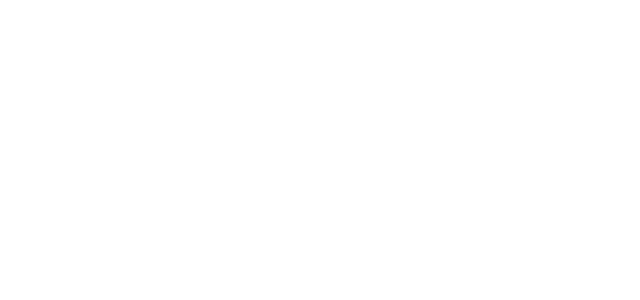
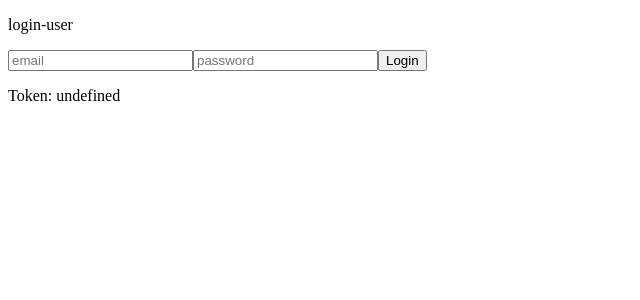
Before and after one commit to JohanHeman/PetAndOwner-Register, an Angular app in the folder PetAndOwner.Presentation/: page /login-user in a window 1280 px wide. Before the commit this address led to /. Shown: the top 300 px of the page, without its empty margins (0-640 px from the left). Built offline with nearby package versions, Linux system fonts and the light colour scheme.

Commit message:
add login component
add - login component
fix - login routes
fix - service login method
fix - service token storage

```diff
--- a/PetAndOwner.Presentation/src/app/app.routes.ts
+++ b/PetAndOwner.Presentation/src/app/app.routes.ts
@@ -1,8 +1,11 @@
 import { Routes } from '@angular/router';
 import { RegisterUser } from './user/register-user/register-user';
+import { LoginUser } from './user/login-user/login-user';
+
 import { Start } from './home/start/start';
 
 export const routes: Routes = [
   {path: "register-user", component: RegisterUser},
+  {path: "login-user", component: LoginUser},
   {path: "", component: Start}
 ];
--- a/PetAndOwner.Presentation/src/app/home/start/start.html
+++ b/PetAndOwner.Presentation/src/app/home/start/start.html
@@ -1,4 +1,4 @@
 <p>start works!</p>
 
 <button routerLink="/register-user" >Register</button>
-<button>Login</button>
+<button routerLink="/login-user" >Login</button>
--- /dev/null
+++ b/PetAndOwner.Presentation/src/app/user/login-user/login-user.html
@@ -0,0 +1,9 @@
+<p>login-user</p>
+
+<input type="email" [(ngModel)]="email" placeholder="email" />
+<input type="password" [(ngModel)]="password" placeholder="password" />
+
+<button (click)="Login()">Login</button>
+@if (token()){
+      <p>Token: {{ token() }}</p>
+}
--- /dev/null
+++ b/PetAndOwner.Presentation/src/app/user/login-user/login-user.ts
@@ -0,0 +1,35 @@
+import { Component, inject, signal } from '@angular/core';
+import { LoginRequest } from '../../api/api-client';
+import { UserService } from '../user-service';
+import { FormsModule } from '@angular/forms';
+
+@Component({
+  imports: [FormsModule],
+  selector: 'app-login-user',
+  styleUrl: './login-user.css',
+  templateUrl: './login-user.html',
+})
+export class LoginUser {
+
+  token = signal<string>("undefined");
+
+  email = ""
+  password = "";
+
+  private userService = inject(UserService);
+
+  Login() {
+    const request: LoginRequest = {
+      email: this.email,
+      password: this.password,
+    };
+
+    this.userService.login(request).subscribe({
+    next: (res) => {
+        this.userService.storeToken(res.accessToken!);
+        console.log('login successful');
+    },
+      error: error => console.log(error)
+    });
+  }
+}
--- a/PetAndOwner.Presentation/src/app/user/user-service.ts
+++ b/PetAndOwner.Presentation/src/app/user/user-service.ts
@@ -1,16 +1,28 @@
-import { inject, Injectable } from '@angular/core';
-import { ApiClient, RegisterRequest } from '../api/api-client';
+import { inject, signal, Injectable } from '@angular/core';
+import { ApiClient, RegisterRequest, LoginRequest } from '../api/api-client';
 
 @Injectable({
   providedIn: 'root',
 })
 export class UserService {
 
+
   private apiClient = inject(ApiClient);
+
+  token = signal<string | null>(localStorage.getItem('token'));
+
+  storeToken(token: string) {
+  this.token.set(token);
+  localStorage.setItem('token', token);
+  }
 
   register(request: RegisterRequest){
     return this.apiClient.register(request);
   }
 
+  login(request: LoginRequest){
+    return this.apiClient.login(request);
+  }
+
 
 }
```
Also changed, not shown: PetAndOwner.Presentation/src/app/user/login-user/login-user.css (added), 1 other file (tests, documents, lock files or other folders).
